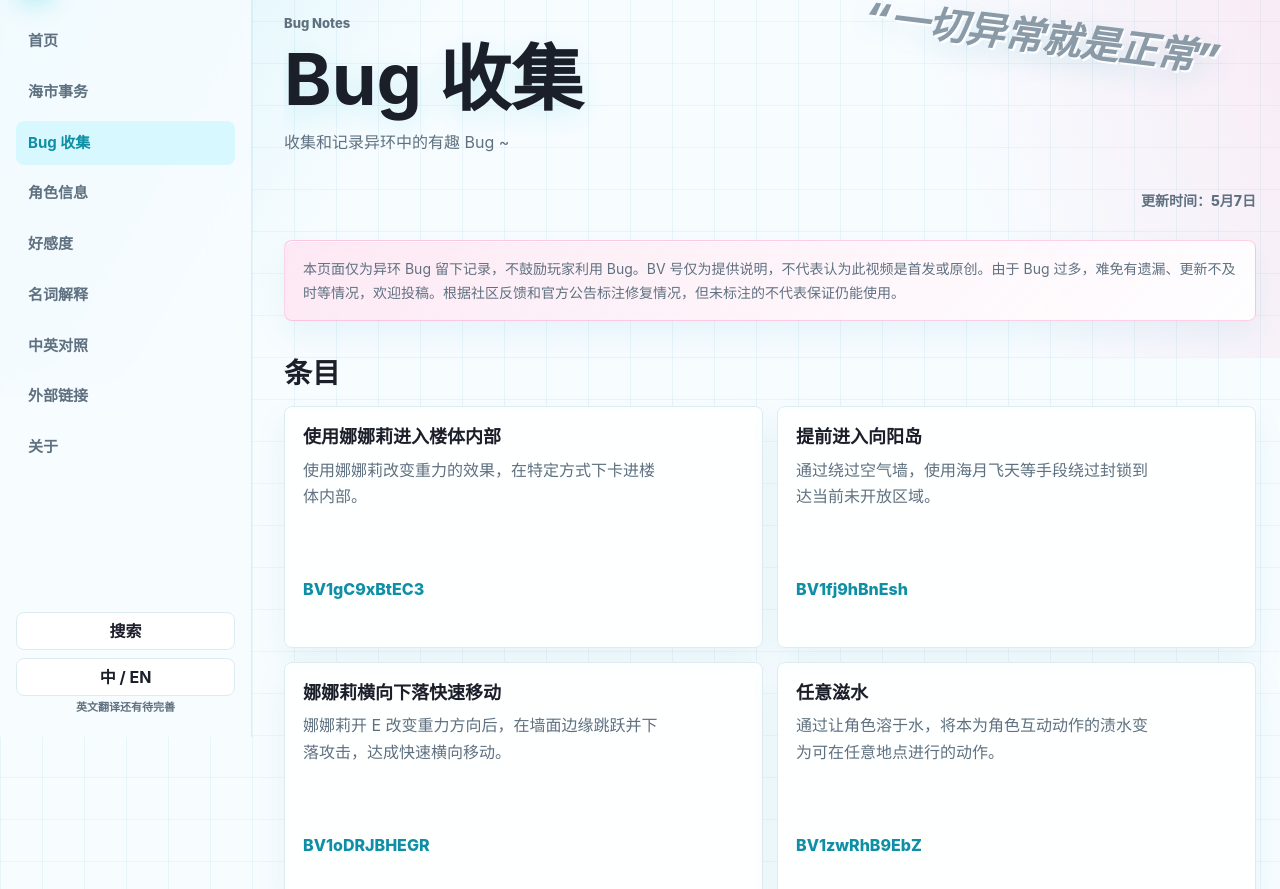
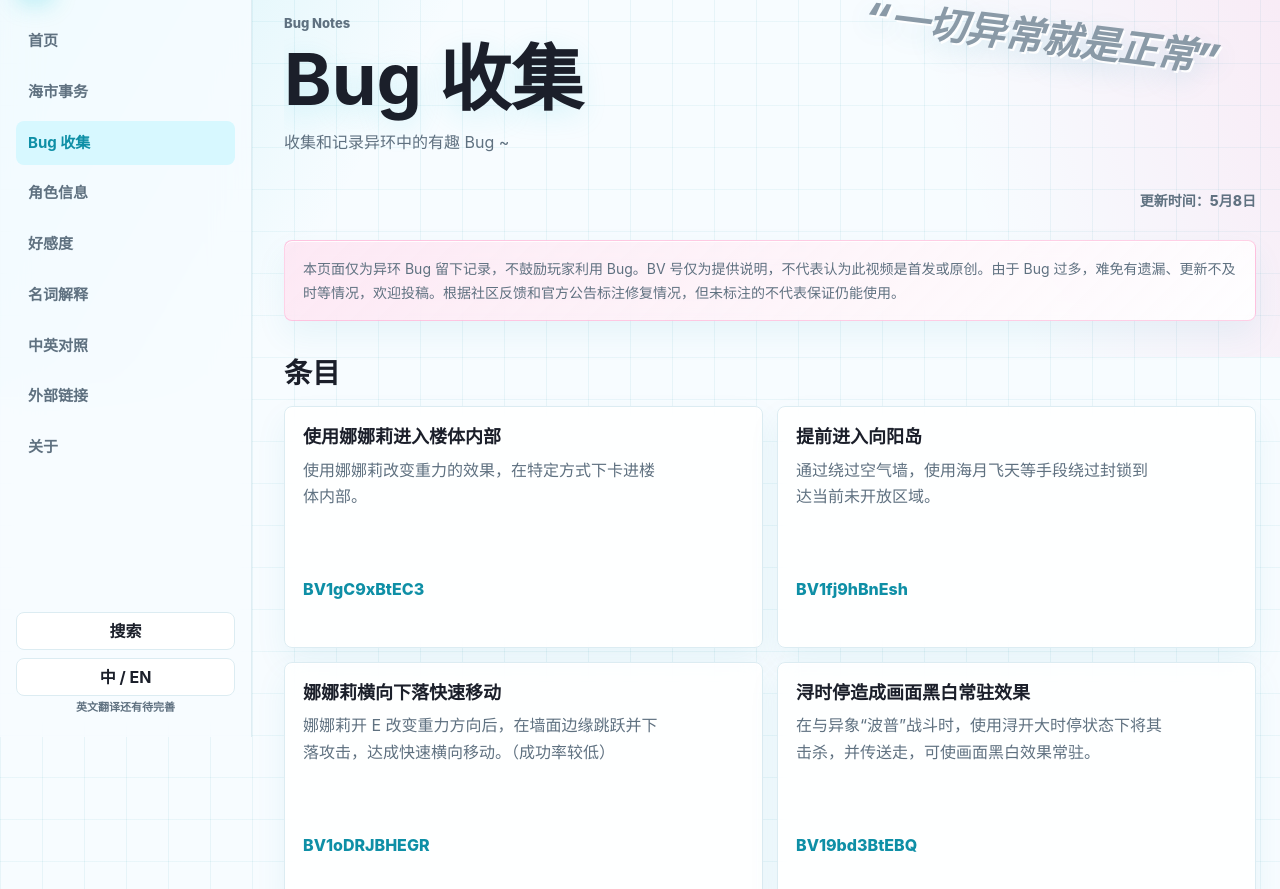
Before and after one commit to watice555/nte-notes, an Astro site: page /nte-notes/bugs in a window 1280 px wide. Shown: the part 63-952 px from the top of the page. Built offline with nearby package versions, Linux system fonts and the light colour scheme; Astro itself is replaced by a stand-in of ours.

Commit message:
content update

```diff
--- a/src/data/bugs.json
+++ b/src/data/bugs.json
@@ -50,14 +50,34 @@
       "en": "Unconfirmed"
     },
     "summary": {
-      "zh": "娜娜莉开 E 改变重力方向后，在墙面边缘跳跃并下落攻击，达成快速横向移动。",
-      "en": "After Nanali uses Skill E to change gravity direction, jump near a wall edge and perform a falling attack to achieve fast horizontal movement."
+      "zh": "娜娜莉开 E 改变重力方向后，在墙面边缘跳跃并下落攻击，达成快速横向移动。（成功率较低）",
+      "en": "After Nanali uses Skill E to change gravity direction, jump near a wall edge and perform a falling attack to achieve fast horizontal movement. (Low success rate.)"
     },
     "source": {
       "label": "BV1oDRJBHEGR",
       "url": "https://www.bilibili.com/video/BV1oDRJBHEGR/"
     },
     "tags": ["角色机制", "跑图"]
+  },
+  {
+    "id": "xun-time-stop-persistent-monochrome",
+    "title": {
+      "zh": "浔时停造成画面黑白常驻效果",
+      "en": "Xun Time Stop Causes Persistent Monochrome Screen"
+    },
+    "status": {
+      "zh": "未确认",
+      "en": "Unconfirmed"
+    },
+    "summary": {
+      "zh": "在与异象“波普”战斗时，使用浔开大时停状态下将其击杀，并传送走，可使画面黑白效果常驻。",
+      "en": "When fighting the Anomaly \"Pop\", defeat it during Xun's ultimate time-stop state and teleport away to make the black-and-white screen effect persist."
+    },
+    "source": {
+      "label": "BV19bd3BtEBQ",
+      "url": "https://www.bilibili.com/video/BV19bd3BtEBQ/"
+    },
+    "tags": ["角色机制", "显示异常"]
   },
   {
     "id": "water-splash-anywhere",
--- a/src/pages/bugs.astro
+++ b/src/pages/bugs.astro
@@ -18,10 +18,10 @@ import bugs from "@/data/bugs.json";
 
   <div
     class="page-meta-corner"
-    data-i18n-zh="更新时间：5月7日"
-    data-i18n-en="Updated: May 7"
+    data-i18n-zh="更新时间：5月8日"
+    data-i18n-en="Updated: May 8"
   >
-    更新时间：5月7日
+    更新时间：5月8日
   </div>
 
   <section
```
